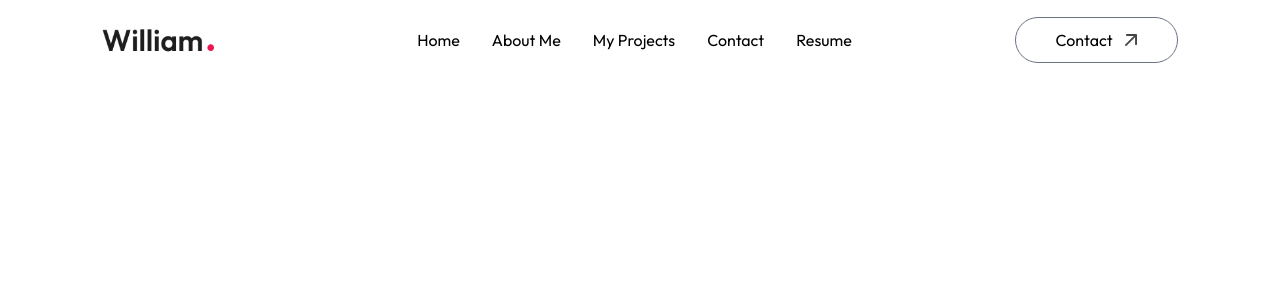
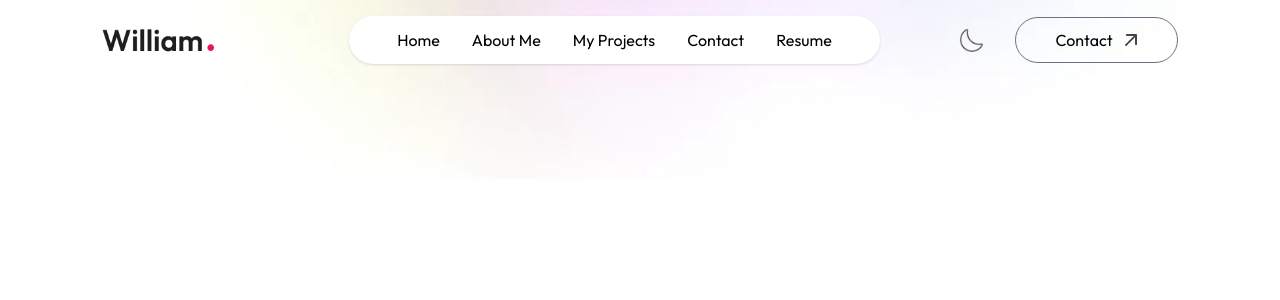
Before and after one commit to shravanij22/portfolio-fullstack, a Next.js app: page / in a window 1280 px wide. Shown: the top 300 px of the page. Built offline with nearby package versions, Linux system fonts and the light colour scheme; a web font is replaced by a local one.

Commit message:
Navbar completed

```diff
--- /dev/null
+++ b/app/components/Header.jsx
@@ -0,0 +1,13 @@
+import Image from 'next/image';
+import { assets } from '@/assets/assets'
+import React from 'react'
+
+const Header = () => {
+  return (
+    <div>
+      <Image src={assets.profile_img}/>
+    </div>
+  )
+}
+
+export default Header
--- a/app/components/Navbar.jsx
+++ b/app/components/Navbar.jsx
@@ -1,15 +1,26 @@
 import Image from 'next/image';
 import { assets } from '@/assets/assets'
-import React from 'react'
+import React, { useRef } from 'react'
 
 const Navbar = () => {
+  const sideMenuRef = useRef()
+  const openMenu = ()=>{
+    sideMenuRef.current.style.transform = 'translateX(-16rem)'
+  }
+  const closeMenu = ()=>{
+    sideMenuRef.current.style.transform = 'translateX(16rem)'
+  }
+
   return (
     <>
+    <div className='fixed right-0 top-0 w-11/12 -z-10 translate-y-[-80%]'>
+      <Image src={assets.header_bg_color} alt='' className='w-full'/>
+    </div>
       <nav className='w-full fixed px-5 lg:px-8 xl:px-[8%] py-4 flex items-center justify-between z-50'>
         <a href="#top">
             <Image src={assets.logo} className='w-28 cursor-pointer mr-14' />
         </a>
-        <ul className='hidden md:flex items-center gap-6 lg:gap-8 rounded-full px-12 py-3'>
+        <ul className='hidden md:flex items-center gap-6 lg:gap-8 rounded-full px-12 py-3 bg-white shadow-sm bg-opacity-50'>
           <li><a className='font-Ovo' href="#top">Home</a> </li>
           <li><a className='font-Ovo' href="#about">About Me</a> </li>
           <li><a className='font-Ovo' href="#work">My Projects</a> </li>
@@ -17,9 +28,30 @@
           <li><a className='font-Ovo' href="#resume">Resume</a> </li>
         </ul>
 
-        <div>
-          <a href="#contact" className='hidden lg:flex items-center gap-3 px-10 py-2.5 border border-gray-500 rounded-full ml-4 font-Ovo'>Contact <Image src= {assets.arrow_icon} className='w-3' alt="arrow icon"/></a>
+        <div className='flex items-center gap-4'>
+          <button>
+            <Image src={assets.moon_icon} alt='' className='w-6'/>
+          </button>
+          <a href="#contact" className='hidden lg:flex items-center gap-3 px-10 py-2.5 border border-gray-500 rounded-full ml-4 font-Ovo'>Contact <Image src= {assets.arrow_icon} className='w-3' alt=""/></a>
+          <button className='block md:hidden ml-3' onClick={openMenu}>
+            <Image src={assets.menu_black} alt='' className='w-6'/>
+          </button>
         </div>
+{/*--------mobile menu----------*/}
+<ul ref={sideMenuRef} className='flex md:hidden flex-col gap-4 py-20 px-10 fixed -right-64 top-0 bottom-0 w-64 z-50 h-screen bg-rose-50 transition duration-500'>
+<div className='absolute right-6 top-6' onClick={closeMenu}>
+  <Image src={assets.close_black} alt=''  className='w-5 cursor-pointer'/>
+</div>
+
+    <li><a className='font-Ovo' onClick={closeMenu} href="#top">Home</a> </li>
+    <li><a className='font-Ovo' onClick={closeMenu} href="#about">About Me</a> </li>
+    <li><a className='font-Ovo' onClick={closeMenu} href="#work">My Projects</a> </li>
+    <li><a className='font-Ovo' onClick={closeMenu} href="#contact">Contact</a> </li>
+    <li><a className='font-Ovo' onClick={closeMenu} href="#resume">Resume</a> </li>
+</ul>
+
+
+
       </nav>
     </>
   )
```
Also changed, not shown: assets/profile-img.png (deleted), assets/profile_img.jpg (added).
